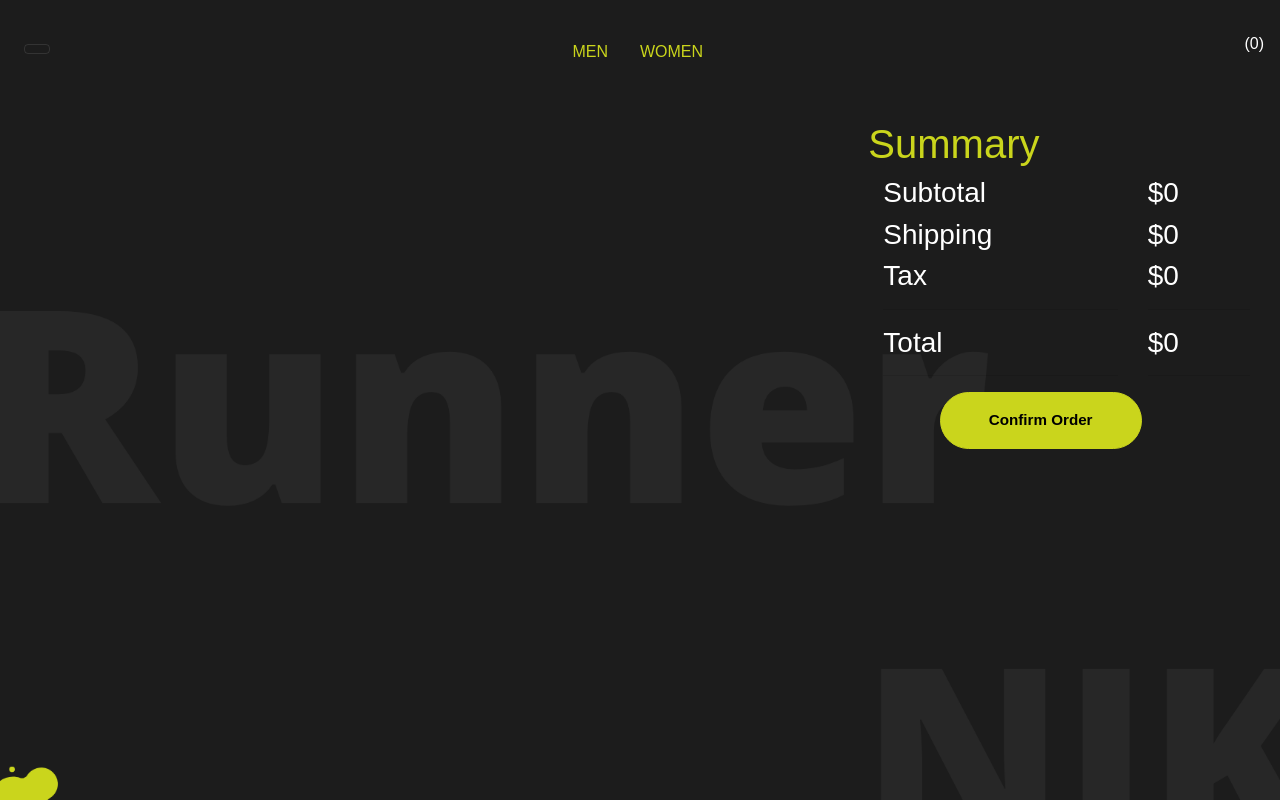
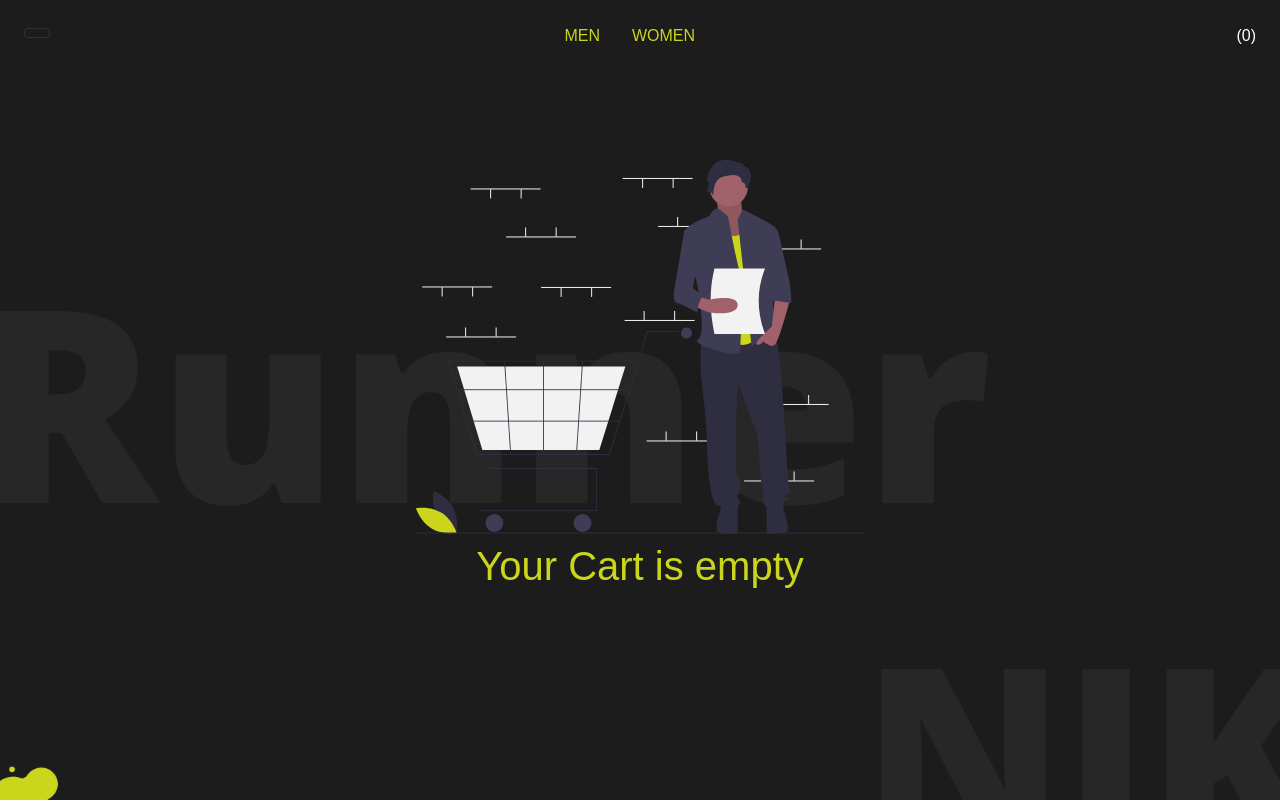
Before and after one commit to umer2001/ShoeShop, a React (Create React App) app: page /cart in a window 1280 px wide. Built offline with nearby package versions, Linux system fonts and the light colour scheme; some icons are missing.

Commit message:
fix: UI/UX issues

```diff
--- a/src/Cartcontext.js
+++ b/src/Cartcontext.js
@@ -10,4 +10,3 @@
         </Cartcontext.Provider>
     )
 }
-//TODO: add cart count to this context
--- a/src/Components/Cart.js
+++ b/src/Components/Cart.js
@@ -1,6 +1,8 @@
 import React, {useContext} from 'react';
 import {Cartcontext} from '../Cartcontext';
 import CartRow from './CartRow';
+
+import EmptyCart from '../img/empty_cart.svg';
 
 export const Cart = () => {
     const [cart, setCart] = useContext(Cartcontext);
@@ -17,6 +19,8 @@
                     return <CartRow index={index} key={index} />
                 })}
             </div>
+            {(cart.length) ?
+            <>
                 <div className="col-md-4">
                     <h1 className="main-color">Summary</h1>
                     <div className="row">
@@ -56,11 +60,16 @@
                         </div>
                     </div>
                 </div>
+            </> :
+            <div className="position-absolute w-100 text-center" style={{top: "20%"}}>
+                <img src={EmptyCart} alt="empty cart"/>
+                <h1 className="main-color mt-2">Your Cart is empty</h1>
+            </div>
+            }
+
         </div>
 
     )
 }
 
 export default Cart;
-
-//TODO: on click confirm order cart count to 0.
--- a/src/Components/Home.js
+++ b/src/Components/Home.js
@@ -26,7 +26,7 @@
 			<div className="col-md-3 title">
 				<h1>{name}</h1>
 
-				<div className="price">
+				<div className="main-price">
 					<h3>${price}</h3>
 				</div>
 			</div>
@@ -69,7 +69,6 @@
 
 				<div className="button">
 					<button onClick={ () => addToCart(name,active,size,price)}><span className="ti-shopping-cart"></span> Add to Cart</button>
-					<button className="favorite"><span className="ti-heart"></span> Favorite</button>
 				</div>
 			</div>
 		</div>
--- a/src/Components/Navbar.js
+++ b/src/Components/Navbar.js
@@ -39,7 +39,7 @@
 				</li>
 			</ul>
 
-			<ul className="nav-items">
+			<ul className="nav-items p-2">
 				<Link to="/cart">
 				<li>
 					<span className="ti-shopping-cart main-color"></span>({cart.length})
--- a/src/Components/Product.css
+++ b/src/Components/Product.css
@@ -149,7 +149,7 @@
     width: 50%;
     background-color: #fff;
     z-index: 1;
-    padding: 35px 40px;
+    padding: 45px 40px;
     box-shadow: 15px 0 35px rgba(0, 0, 0, 0.1),
     0 -15px 35px rgba(0, 0, 0, 0.1),
     0 15px 35px rgba(0, 0, 0, 0.1);
@@ -290,7 +290,7 @@
 }
 
 .buy-price{
-    padding-top: 15px;
+    padding-top: 20px;
     display: flex;
     justify-content: space-between;
     align-items: center;
--- a/src/Components/Style.css
+++ b/src/Components/Style.css
@@ -16,6 +16,9 @@
 	color: #fff;
 }
 
+a:hover {
+	text-decoration: none;
+}
 
 .hero {
 	height: 100vh;
@@ -28,7 +31,7 @@
 header {
 	width: 100%;
 	margin: auto;
-	padding: 2rem 0rem;
+	padding: 1rem 0rem;
 	display: flex;
 	justify-content: space-between;
 }
@@ -58,6 +61,10 @@
 	color: #cad51c;
 }
 
+.main-color:hover {
+	color: #e9f533;
+}
+
 .image img {
 	width: 100%;
 	transform: scale();
@@ -82,11 +89,11 @@
 	font-size: 5rem;
 }
 
-.price {
+.main-price {
 	margin-top: 5rem;
 }
 
-.price h3 {
+.main-price h3 {
 	color: #cad51c;
 	font-size: 2.5rem;
 }
@@ -160,6 +167,10 @@
 	background: #333;
 }
 
+.button {
+	margin-bottom: 15px;
+}
+
 .button button {
 	padding: 1rem 3rem;
 	background: #cad51c;
@@ -167,12 +178,14 @@
 	border: 1px solid #cad51c;
 	font-weight: bold;
 	font-size: .95rem;
+	transition-duration: 0.3s;
 }
 
-.button button.favorite {
+.button button:hover {
 	background: #fff;
-	color: #cad51c;
 	border: 1px solid #fff;
+	transform: scale(1.1);
+	transition-duration: 0.3s;
 }
 
 /*
@@ -277,6 +290,6 @@
     padding: .5rem 1rem;
 }
 
-.nav-item.active > a {
+a > .nav-item.active {
 	color: #cad51c!important;
 }
```
Also changed, not shown: src/img/empty_cart.svg (added). Lines whose indentation alone changed are shown as unchanged.
